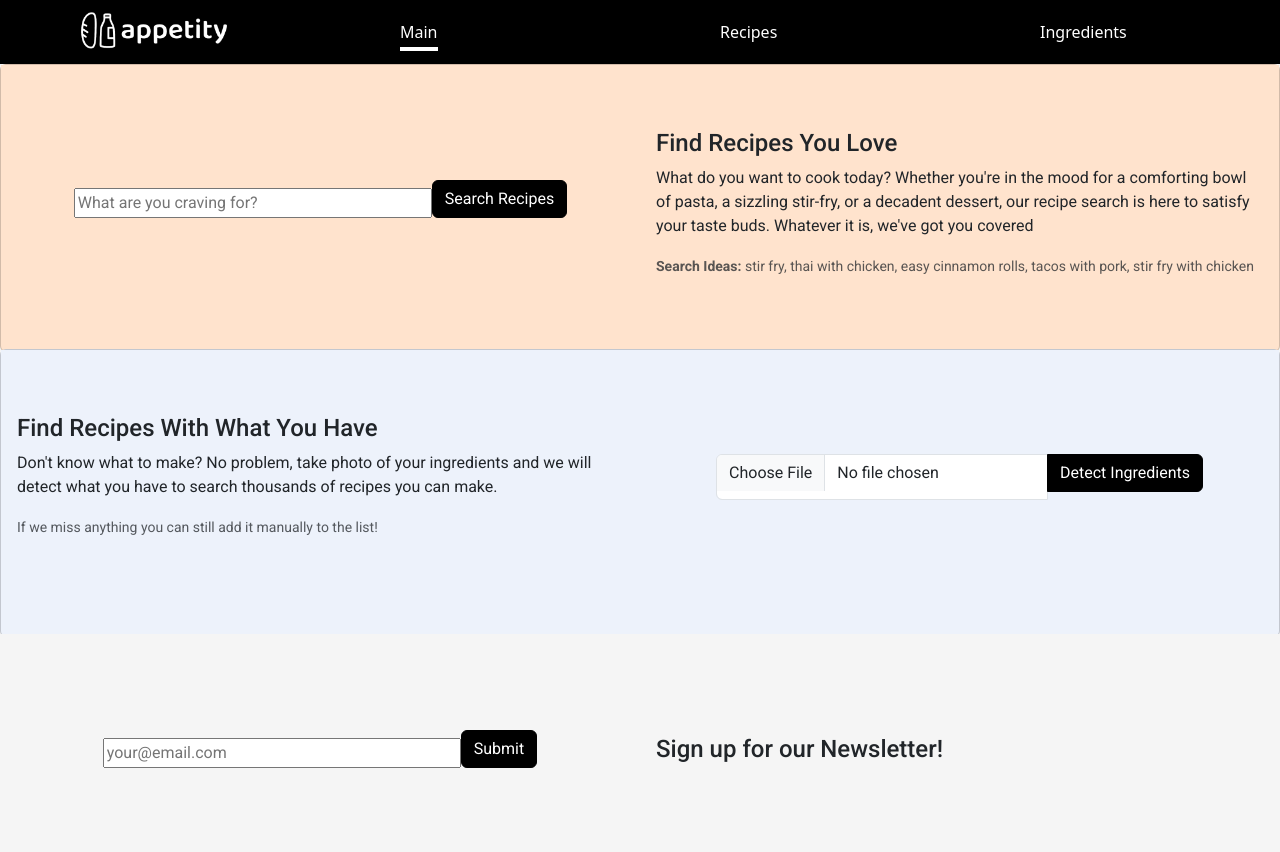
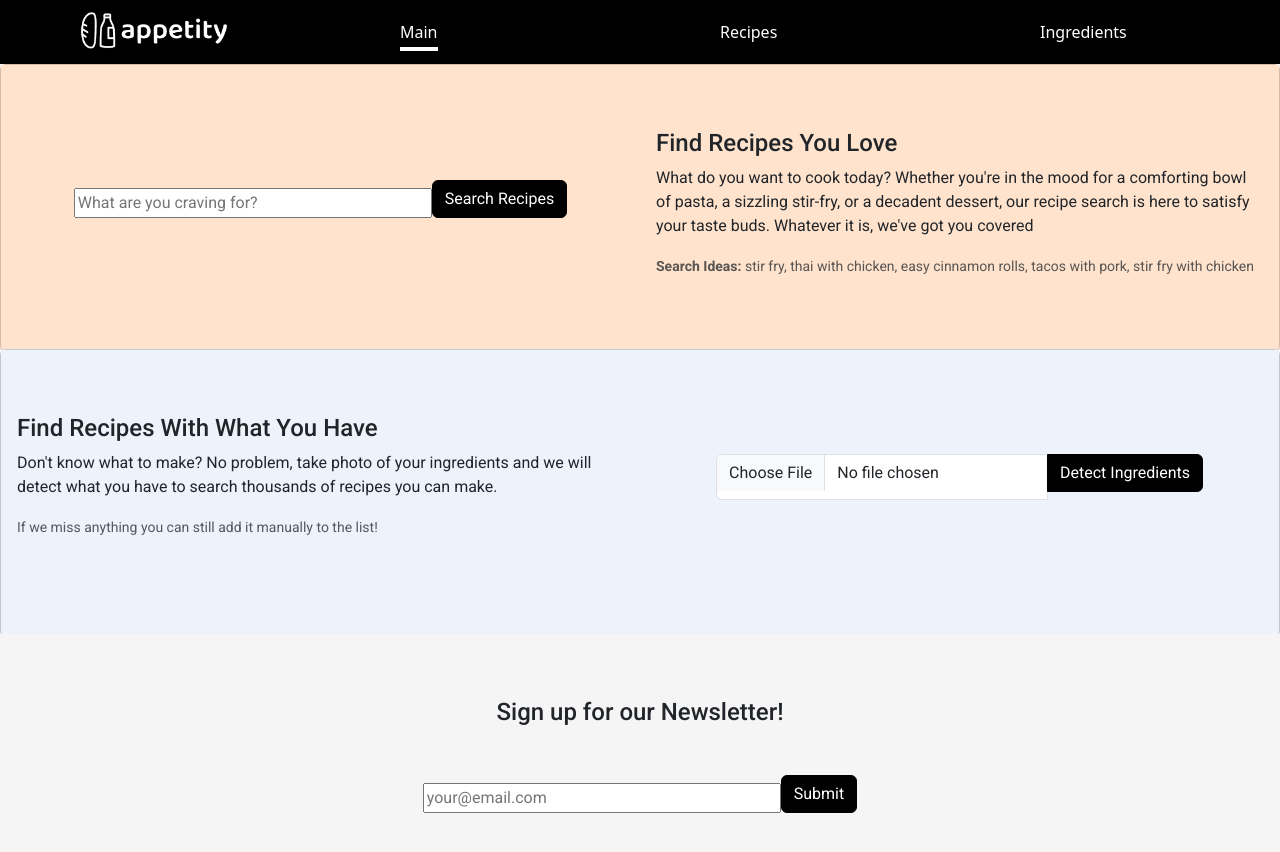
Before and after one commit to mdinizreis/Appetity, a React (Vite) app: page /main in a window 1280 px wide. Shown: the top 852 px of the page. Built offline with nearby package versions, Linux system fonts and the light colour scheme.

Commit message:
Adjust email newsletter layout

```diff
--- a/src/components/EmailNewsletter.jsx
+++ b/src/components/EmailNewsletter.jsx
@@ -47,8 +47,8 @@ const EmailNewsletter = () => {
     ====================*/
     <div className={styles.newsletter}>
       <div className="card mb-3">
-        <div className="row g-0">
-          <div className="col-md-6 centered">
+        <div className="card-body">
+          <h4 className="card-title centered">Sign up for our Newsletter!</h4>
           <form onSubmit={handleSubmit} className="centered">
             <input
               size="40"
@@ -64,14 +64,6 @@ const EmailNewsletter = () => {
             </button>
           </form>
         </div>
-          <div className="col-md-6 centered">
-            <div className="card-body">
-              <h4 className="card-title text-start">
-                Sign up for our Newsletter!
-              </h4>
-            </div>
-          </div>
-        </div>
       </div>
     </div>
   );
```
Lines whose indentation alone changed are shown as unchanged.
